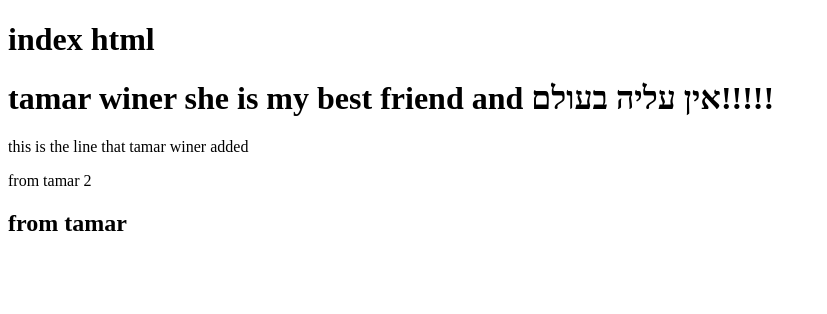
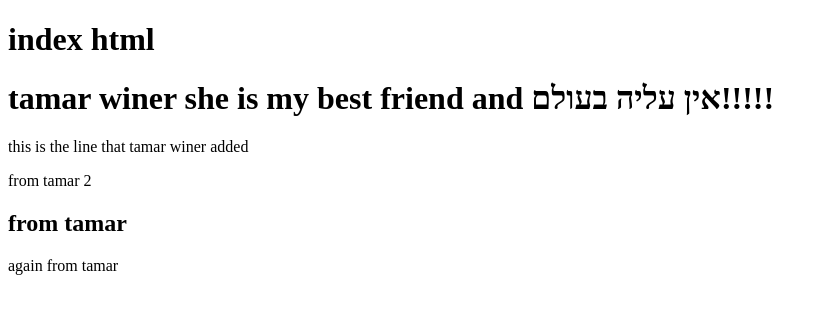
Before and after one commit to miri188422-git/Push_Pull_Repository-, a plain HTML site: page index.html in a window 1280 px wide. Shown: the whole page, without its empty margins (0-827 px from the left). Drawn offline with Linux system fonts and the light colour scheme.

Commit message:
my coflicting 2 that the comp solve itself

```diff
--- a/index.html
+++ b/index.html
@@ -11,5 +11,6 @@
     <p>this is the line that tamar winer added</p>
     <p>from tamar 2 </p>
     <h2>from tamar</h2>
+    <p>again from tamar</p>
 </body>
 </html>
```
